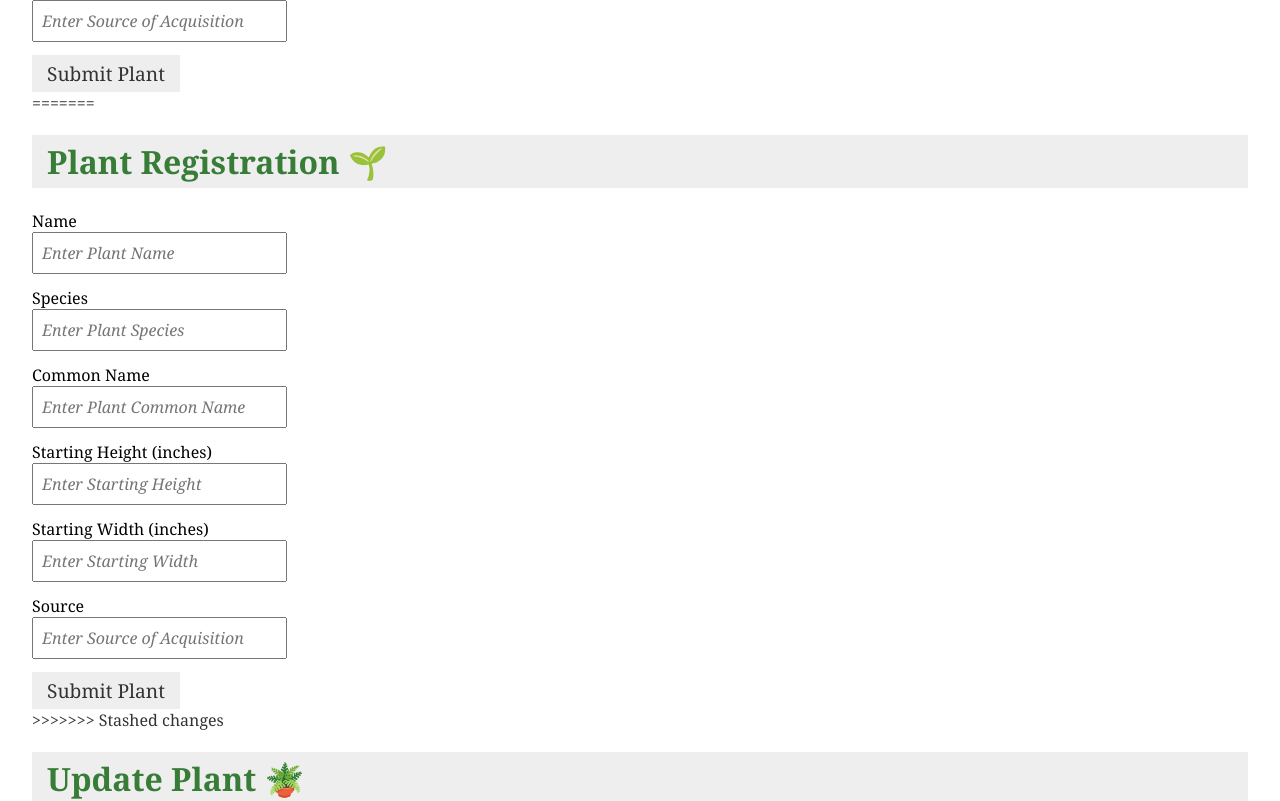
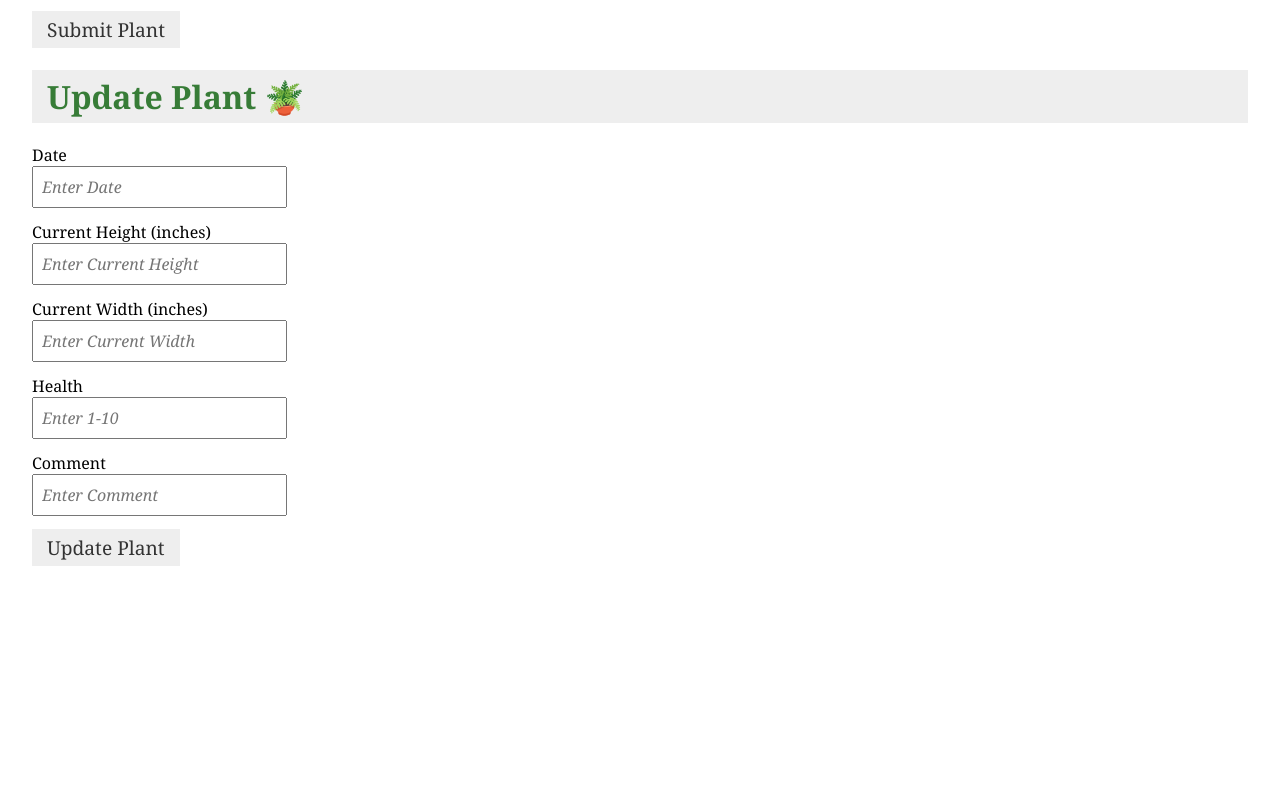
Before and after one commit to Yasiregal9/ISIT422-Blue-App, an Angular app: page / in a window 1280 px wide. Shown: the part 580-1381 px from the top of the page. After the commit the page ends 1178 px from the top, so only its background shows below. Built offline with nearby package versions, Linux system fonts and the light colour scheme.

Commit message:
edited plant reg form

```diff
--- a/src/app/plantregform/plantregform.component.html
+++ b/src/app/plantregform/plantregform.component.html
@@ -1,5 +1,4 @@
-<<<<<<< Updated upstream
-<h1>Plant Registration</h1>
+<h1>Plant Registration 🌱</h1>
 <form #plantinfo="ngForm">
   <label for="name">Name</label><br />
   <input id = "plantName" type="text" name="name" placeholder="Enter Plant Name" ngModel>
@@ -24,27 +23,3 @@
   <pre></pre>
   <input type="submit" value="Submit Plant" (click)="onClickSubmit(plantinfo.value)">
 </form>
-=======
-<h1>Plant Registration 🌱</h1>
-<form #plantinfo = "ngForm" (ngSubmit) = "onClickSubmit(plantinfo.value)" >
-        <label for="name">Name</label><br/>
-        <input type = "text" name = "name" placeholder = "Enter Plant Name" ngModel>
-    <pre></pre>
-        <label for="species">Species</label><br/>
-        <input type = "text" name = "species" placeholder = "Enter Plant Species" ngModel>
-    <pre></pre>
-        <label for="commonname">Common Name</label><br/>
-        <input type = "text" name = "commonname" placeholder = "Enter Plant Common Name" ngModel>
-    <pre></pre>
-        <label for="startheight">Starting Height (inches)</label><br/>
-        <input type = "text" name = "startheight" placeholder = "Enter Starting Height" ngModel>
-    <pre></pre>
-        <label for="startwidth">Starting Width (inches)</label><br/>
-        <input type = "text" name = "startwidth" placeholder = "Enter Starting Width" ngModel>
-    <pre></pre>
-        <label for="source">Source</label><br/>
-        <input type = "text" name = "source" placeholder = "Enter Source of Acquisition" ngModel>
-    <pre></pre>
-        <input type = "submit" value = "Submit Plant">
-</form>
->>>>>>> Stashed changes
```
